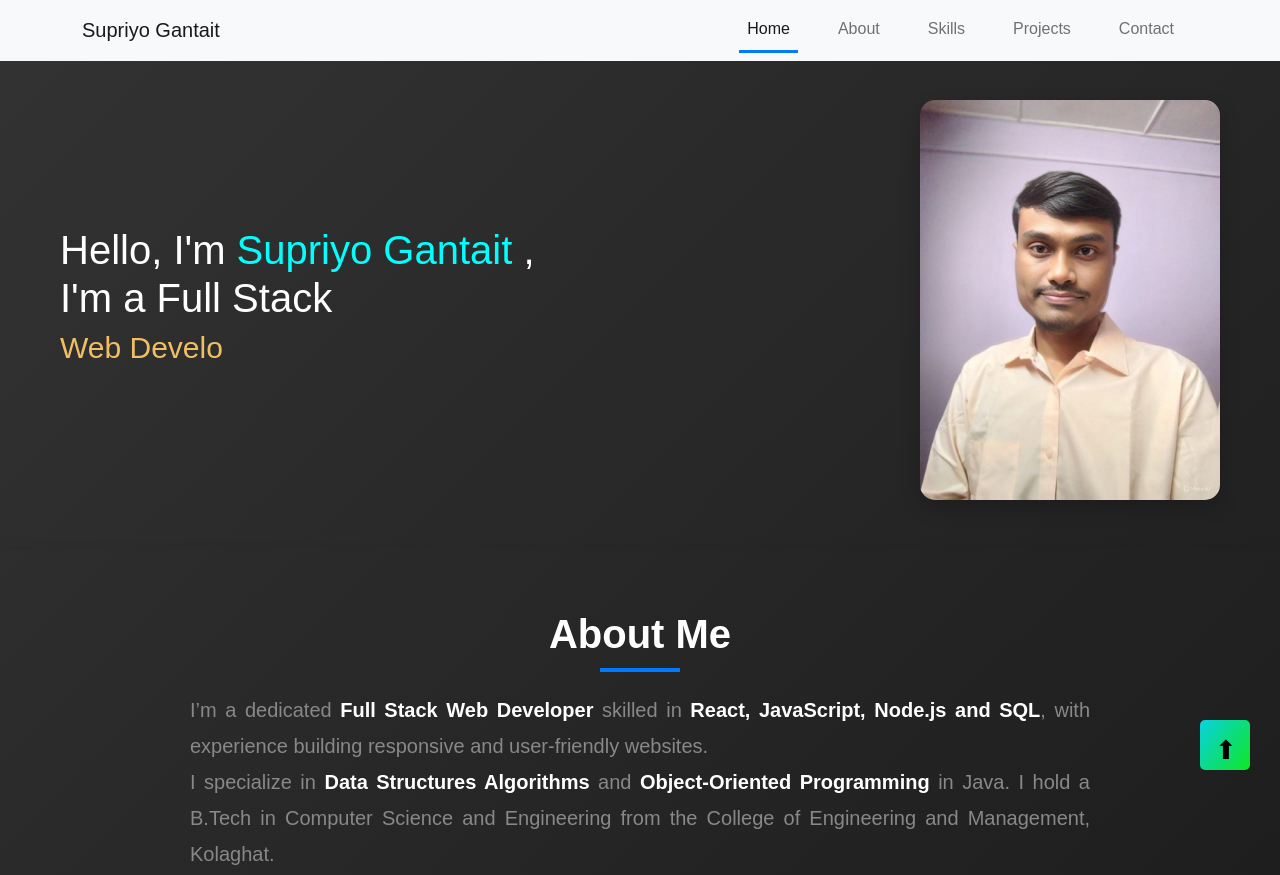
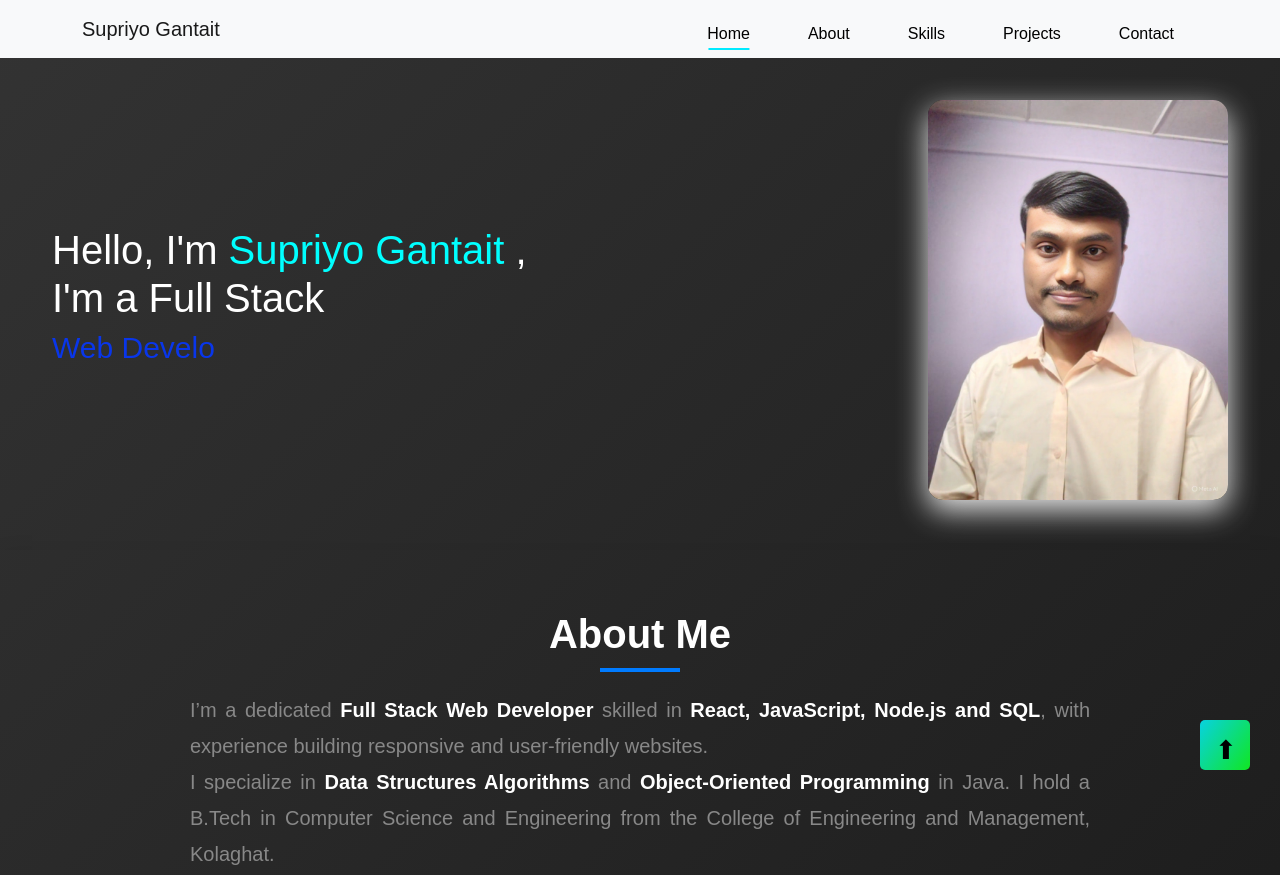
Before and after one commit to supriyo109/portfolio, a plain HTML site: page index.html in a window 1280 px wide. Shown: the top 875 px of the page. Drawn offline with nearby package versions, Linux system fonts and the light colour scheme; a script that the page names is missing; files whose address does not match are found by name.

Commit message:
Update style.css

```diff
--- a/style.css
+++ b/style.css
@@ -9,9 +9,8 @@ body {
   font-family: 'Arial', sans-serif;
   line-height: 1.6;
   background: linear-gradient(135deg, #333, #000);
-
-  /* background: #121212; Dark background */
-  color: #e0e0e0; /* Light text */
+  /* background: linear-gradient(135deg, #afbbee, #e5caca, #d6d7f3); */
+  color: #e0e0e0;
   margin-top: 50px;
   scroll-behavior: smooth;
 }
@@ -20,9 +19,34 @@ a {
   text-decoration: none;
 }
 
-nav a.active {
-  border-bottom: 3px solid #007bff;
+
+.nav-link {
+  position: relative;
+  padding: 10px 15px 0 15px;
+  color: #000 !important;
+  text-decoration: none;
 }
+
+.nav-link::after {
+  content: "";
+  position: absolute;
+  left: 50%;
+  bottom: -3px;
+  width: 0;
+  height: 2px;
+  background: #00eaff;
+  transition: width 0.3s ease;
+  transform: translateX(-50%);
+}
+
+.nav-link.active::after {
+  width: 70%;
+}
+
+.navbar-nav {
+  gap: 10px;
+}
+
 section {
   height: 100vh;
 }
@@ -60,7 +84,7 @@ header.home .container {
   justify-content: space-between;
   max-width: 1200px;
   margin: 0 auto;
-  padding: 0 20px;
+  /* padding: 0 20px; */
   flex-wrap: wrap;
 }
 
@@ -73,7 +97,7 @@ header.home img {
   width: 100%;
   margin-left: auto;
   border-radius: 15px;
-  box-shadow: 0 8px 20px rgba(0,0,0,0.2);
+  box-shadow: 0 10px 30px rgba(255,255,255,0.9);
 }
 
 header.home .container div:last-child {
@@ -87,9 +111,7 @@ header.home .container div:last-child {
   font-size: 30px;
   text-wrap: nowrap;
   overflow: hidden;
-  color:   #f0bf64;
-
-
+  color:   #0936ea;
   animation: typing 3s steps(20) infinite alternate-reverse;
 }
 
@@ -108,7 +130,7 @@ header.home .container div:last-child {
 }
 
 
-.about h2 {
+.heading {
   text-align: center;
   font-size: 2.5rem;
   font-weight: bold;
@@ -116,7 +138,7 @@ header.home .container div:last-child {
   position: relative;
 }
 
-.about h2::after {
+.heading::after {
   content: "";
   display: block;
   width: 80px;
@@ -132,6 +154,15 @@ header.home .container div:last-child {
   margin: 0 auto;
   text-align: justify;
   animation: fadeIn 1.2s ease-in-out;
+}
+
+.about a{
+  color: white;
+}
+
+.about a:hover{
+  color: #007bff;
+  text-decoration: underline dotted;
 }
 
 .about strong {
@@ -353,6 +384,12 @@ form button {
   margin-left: auto;
 }
 
+/* form button:hover{
+  width: 270px;
+  border: 1px solid #320cf3;
+
+} */
+
 form input:focus,
 form textarea:focus {
   border: none;
```
